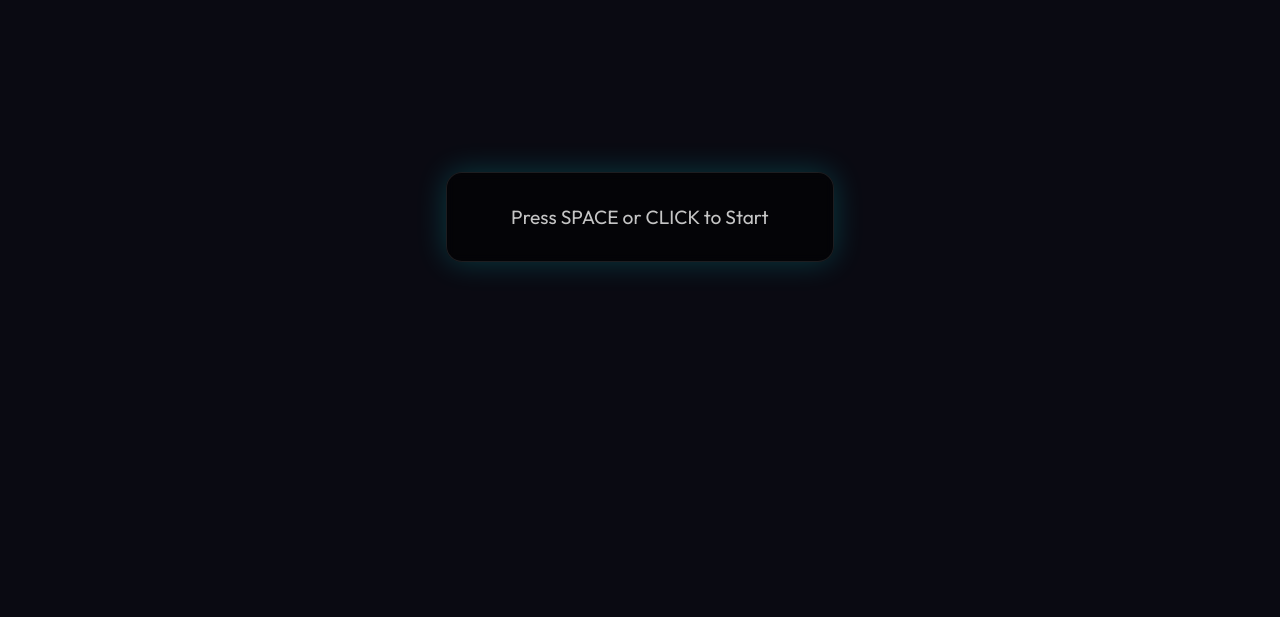
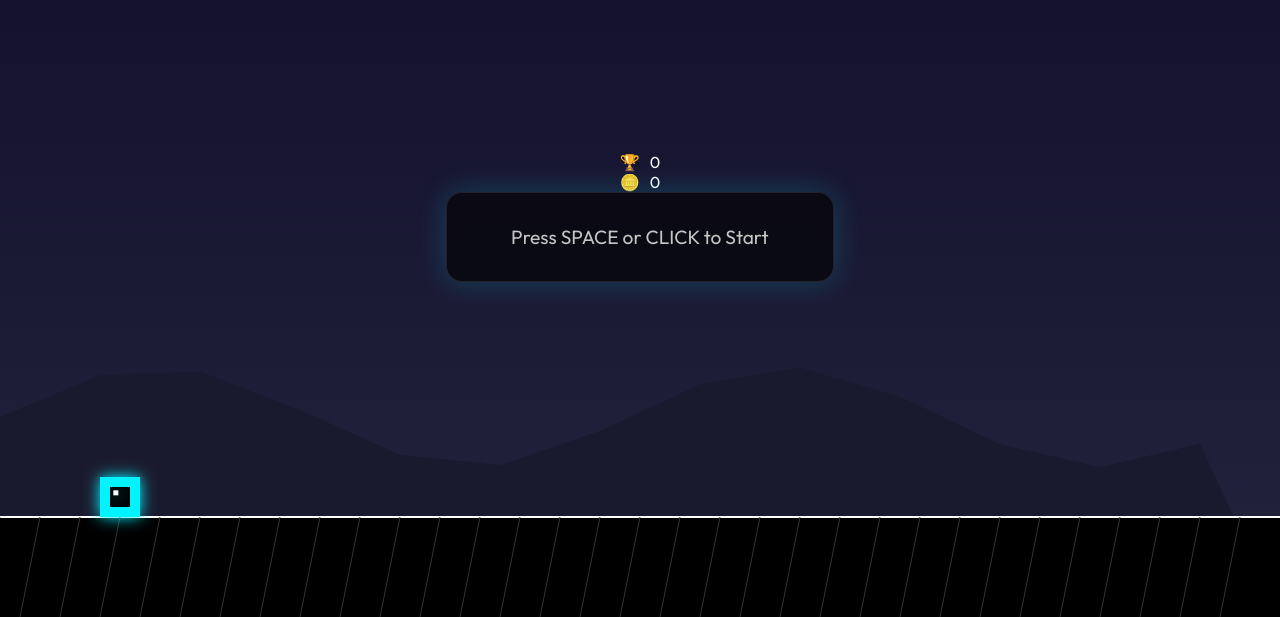
Before and after one commit to Hoyleeman/neondash, a website built with Vite: page index.html in a window 1280 px wide. Shown: the part 183-800 px from the top of the page. Built offline with nearby package versions, Linux system fonts and the light colour scheme.

Commit message:
Update index.html

```diff
--- a/index.html
+++ b/index.html
@@ -22,6 +22,11 @@
                 <div style="font-size: 0.9rem; opacity: 0.6;">SCORE</div>
                 <div style="font-size: 1.5rem;"><span id="score">0</span></div>
             </div>
+            <div id="currency-container">
+                <div class="stat-item">🏆 <span id="high-score">0</span></div>
+                <div class="stat-item">🪙 <span id="coin-count">0</span></div>
+            </div>
+
             <div id="start-screen" class="screen active">
                 <p>Press SPACE or CLICK to Start</p>
             </div>
```
